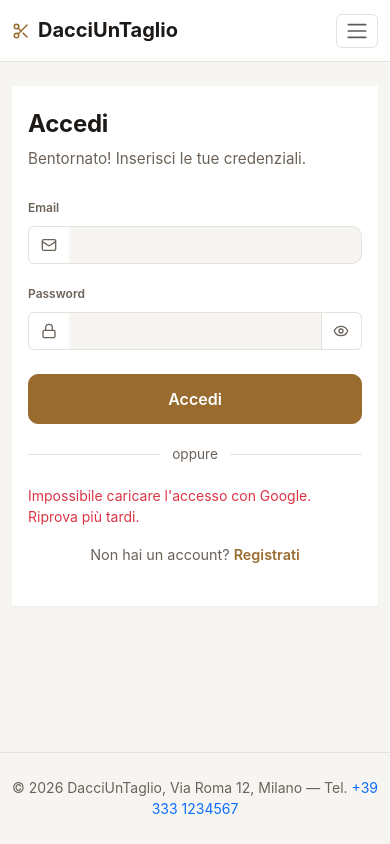
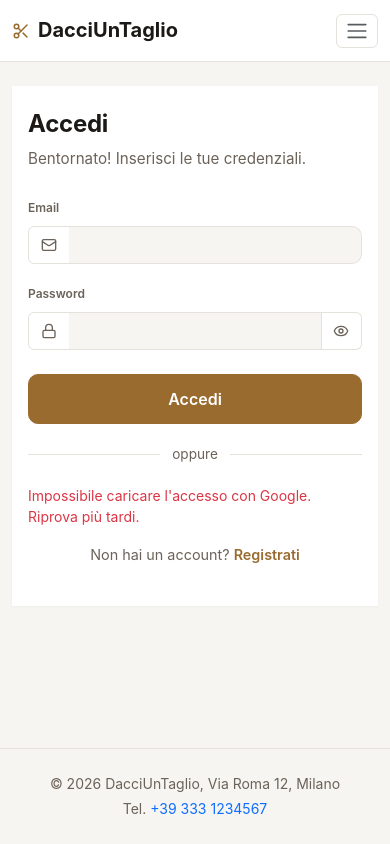
Before and after one commit to Islam95-ellaket/DacciUnTaglio, a React (Vite) app in the folder client/: page /login in a window 390 px wide. Built offline with nearby package versions, Linux system fonts and the light colour scheme; no server answers.

Commit message:
fix: footer su mobile - il telefono va a capo su riga propria

```diff
--- a/client/src/App.jsx
+++ b/client/src/App.jsx
@@ -51,10 +51,14 @@ export default function App() {
         </Routes>
       </div>
       <footer className="app-footer text-center small py-4 mt-4">
-        © 2026 DacciUnTaglio, Via Roma 12, Milano — Tel.{" "}
-        <a href="tel:+393331234567" className="text-decoration-none">
-          +39 333 1234567
-        </a>
+        © 2026 DacciUnTaglio, Via Roma 12, Milano
+        <span className="d-none d-sm-inline"> — </span>
+        <span className="d-block d-sm-inline mt-1 mt-sm-0">
+          Tel.{" "}
+          <a href="tel:+393331234567" className="text-decoration-none">
+            +39 333 1234567
+          </a>
+        </span>
       </footer>
     </>
   );
```
